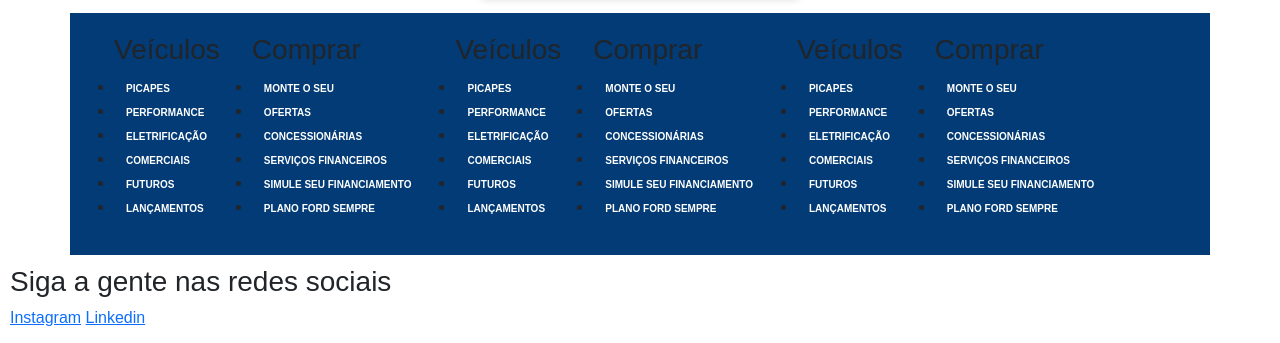
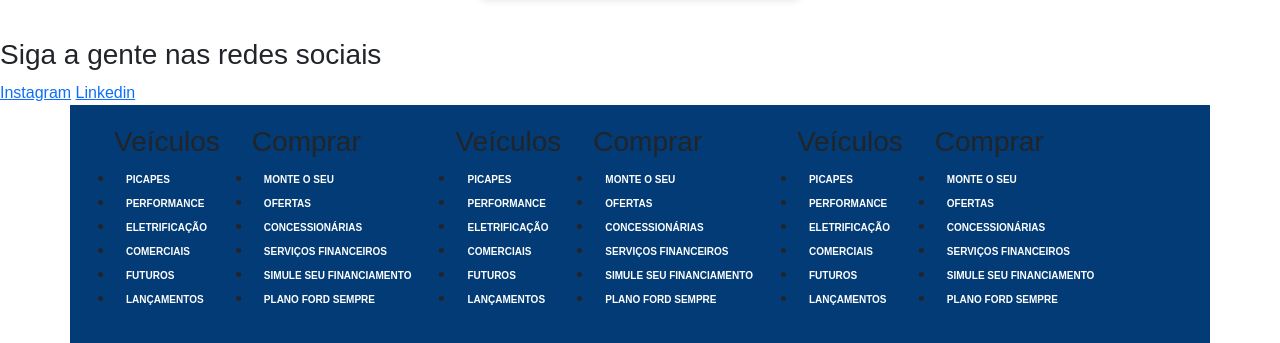
Before and after one commit to Isleony/ProjetoFordFront, a plain HTML site: page index.html in a window 1280 px wide. Shown: the part 803-1146 px from the top of the page. Drawn offline with nearby package versions, Linux system fonts and the light colour scheme.

Commit message:
arrumando

```diff
--- a/assets/style.css
+++ b/assets/style.css
@@ -113,7 +113,7 @@
 }
 
 .container {
-    display: flex;
+  display: flex;
     background-color: #023b75;
     padding: 20px;
     height: inherit;
@@ -134,6 +134,9 @@
     padding: 10px;
     border-radius: 50%;
     cursor: pointer;
+    width: 50px;
+    height: 50px;
+    display: inline;
 }
 
 footer {
--- a/index.html
+++ b/index.html
@@ -78,7 +78,11 @@
 </div>
 
 
-
+<div class="Icones">
+    <h3>Siga a gente nas redes sociais</h3>
+    <a href="./assets/icones/instagram.png">Instagram</a>
+    <a href="./assets/icones/linkedin.png">Linkedin</a>
+</div>
 
     <div class="container">
         <ul>
@@ -139,11 +143,7 @@
         </ul>
     </div>
 
-    <div class="Icones">
-        <h3>Siga a gente nas redes sociais</h3>
-        <a href="./assets/icones/instagram.png">Instagram</a>
-        <a href="./assets/icones/linkedin.png">Linkedin</a>
-    </div>
+
 </body>
 
 <footer>
```
